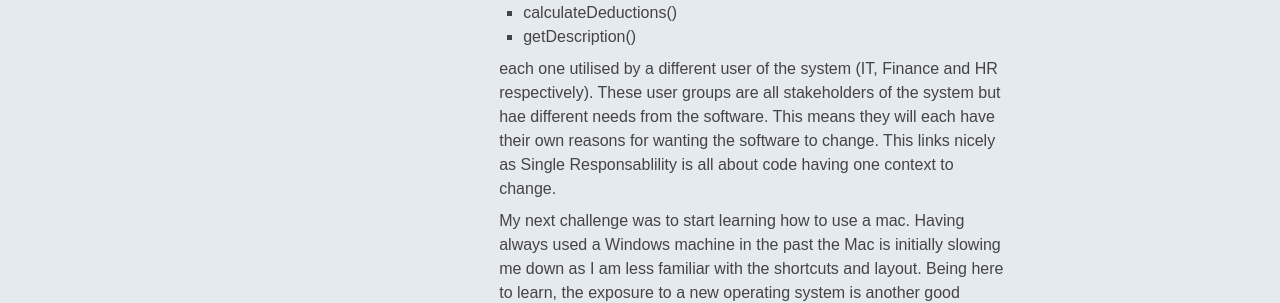
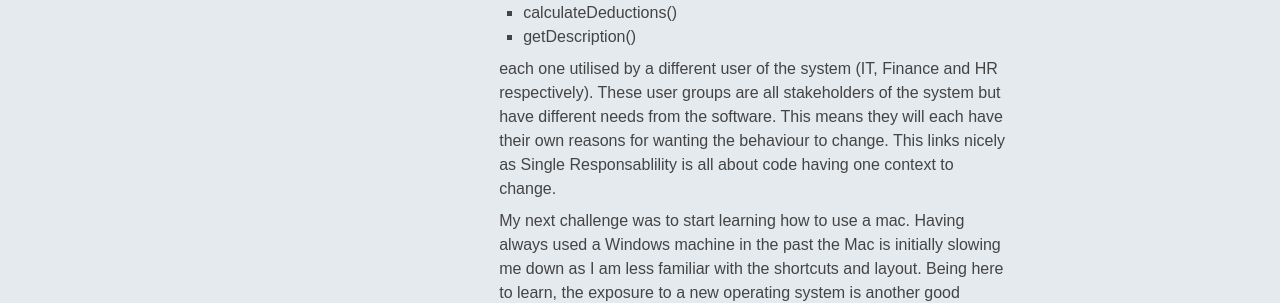
Before and after one commit to gemcfadyen/georginam.com, a Jekyll site: the page built from _posts/2015-10-05-apprenticepship-day-1.md, in a window 1280 px wide. Shown: the part 435-738 px from the top of the page. Built offline with Jekyll 4.4.1, drawn with Linux system fonts in a browser that asks for light colours; Markdown is read by kramdown in place of the engine named in the settings; comment, search, counter and statistics services are not loaded.

Commit message:
Editing text

```diff
--- a/_posts/2015-10-05-apprenticepship-day-1.md
+++ b/_posts/2015-10-05-apprenticepship-day-1.md
@@ -14,7 +14,7 @@ Design is something I want to improve on so already a good start. We learnt that
 * calculateDeductions()
 * getDescription()
 
-each one utilised by a different user of the system (IT, Finance and HR respectively). These user groups are all stakeholders of the system but hae different needs from the software. This means they will each have their own reasons for wanting the software to change. This links nicely as Single Responsablility is all about code having one context to change.
+each one utilised by a different user of the system (IT, Finance and HR respectively). These user groups are all stakeholders of the system but have different needs from the software. This means they will each have their own reasons for wanting the behaviour to change. This links nicely as Single Responsablility is all about code having one context to change.
 
 My next challenge was to start learning how to use a mac. Having always used a Windows machine in the past the Mac is initially slowing me down as I am less familiar with the shortcuts and layout. Being here to learn, the exposure to a new operating system is another good challenge which I'm eager to take on and conquer.
 
```
